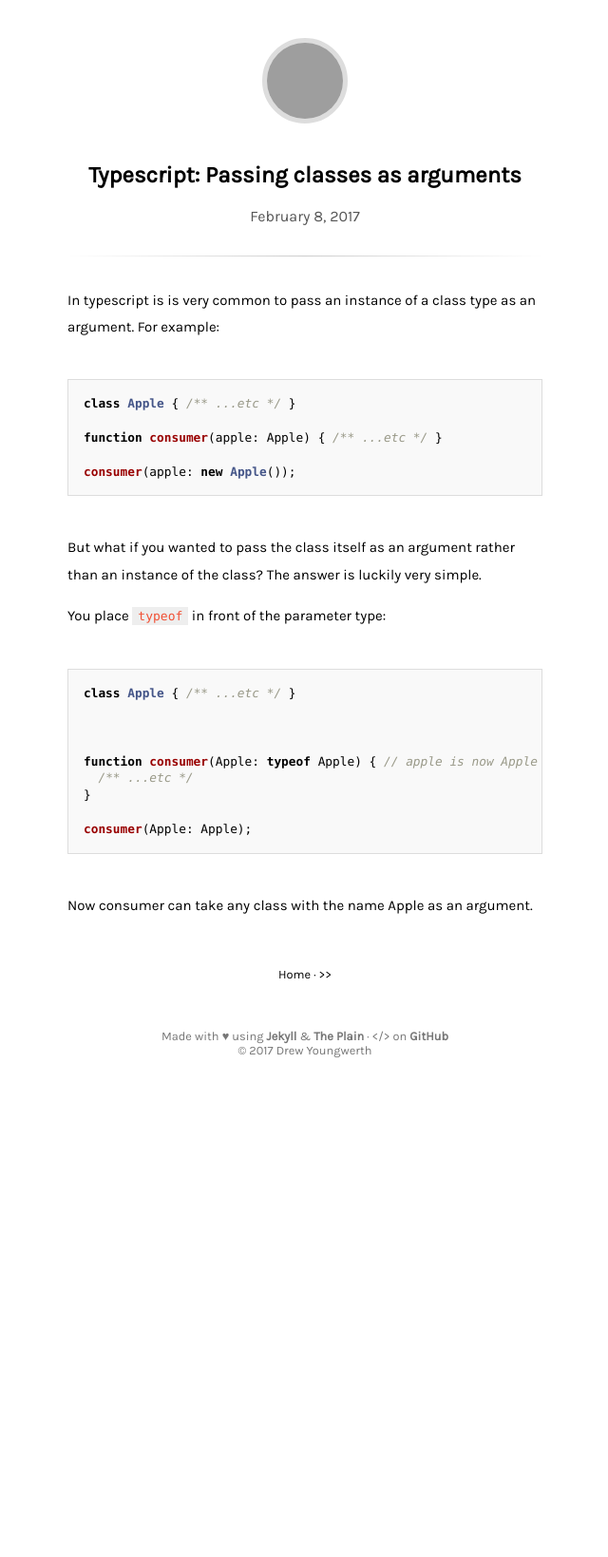
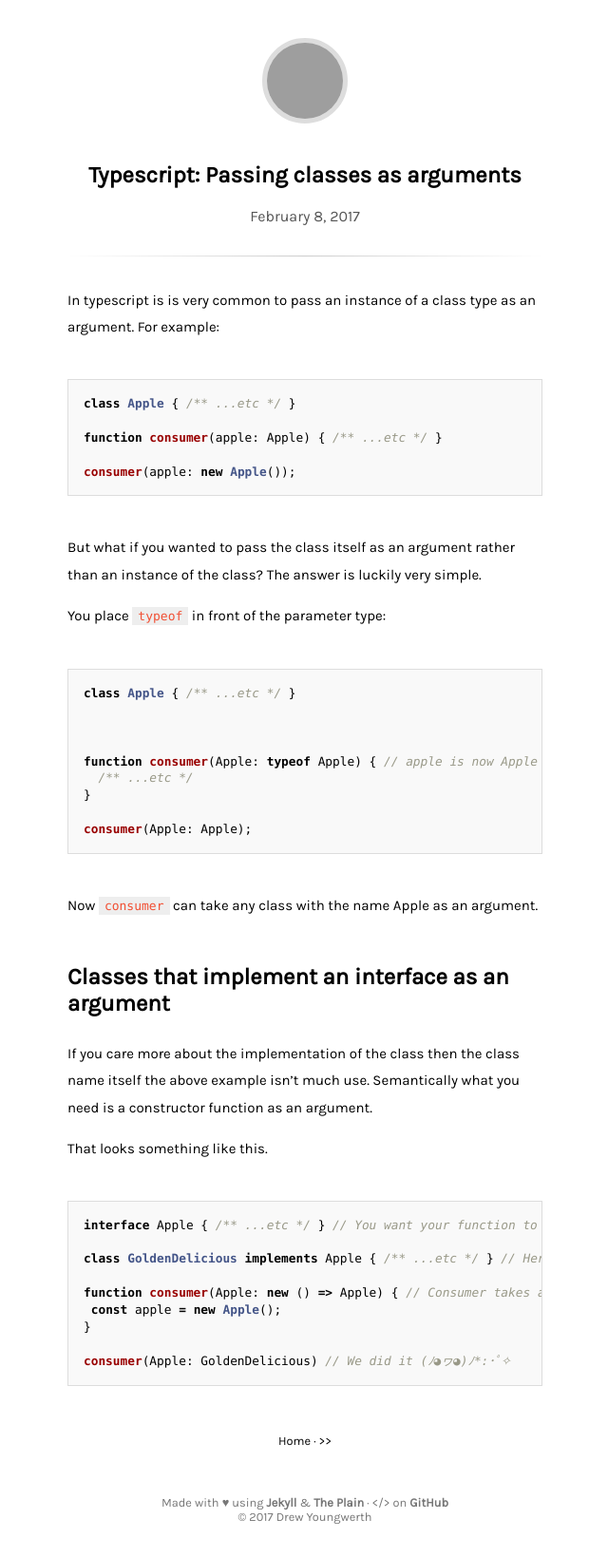
Before and after one commit to drew-y/blog, a Jekyll site: the page built from _posts/2017-02-08-Typescript%3A-Passing-classes-as-arguments.md, in a window 1280 px wide. Shown: the whole page at 95% size, without its empty margins (319-959 px from the left). Built offline with Jekyll 4.4.1, drawn with Linux system fonts in a browser that asks for light colours; before the commit the page ends 1148 px from its top, so only the background shows below that; grey boxes are pictures that could not be loaded.

Commit message:
Update 2017-02-08-Typescript%3A-Passing-classes-as-arguments.md

````diff
--- a/_posts/2017-02-08-Typescript%3A-Passing-classes-as-arguments.md
+++ b/_posts/2017-02-08-Typescript%3A-Passing-classes-as-arguments.md
@@ -1,6 +1,6 @@
 ---
 layout: post
-title: Typescript&#58 Passing classes as arguments
+title: Typescript&#58; Passing classes as arguments
 ---
 
 In typescript is is very common to pass an instance of a class type as an argument. For example:
@@ -30,4 +30,22 @@ function consumer(Apple: typeof Apple) { // apple is now Apple
 consumer(Apple: Apple);
 ```
 
-Now consumer can take any class with the name Apple as an argument.
+Now `consumer` can take any class with the name Apple as an argument.
+
+## Classes that implement an interface as an argument
+
+If you care more about the implementation of the class then the class name itself the above example isn't much use. Semantically what you need is a constructor function as an argument.
+
+That looks something like this.
+
+```typescript
+interface Apple { /** ...etc */ } // You want your function to take a class that implements this interface
+
+class GoldenDelicious implements Apple { /** ...etc */ } // Here is an example of one of those classes
+
+function consumer(Apple: new () => Apple) { // Consumer takes a class that implements apple
+ const apple = new Apple();
+}
+
+consumer(Apple: GoldenDelicious) // We did it (ﾉ◕ヮ◕)ﾉ*:･ﾟ✧
+```
````
